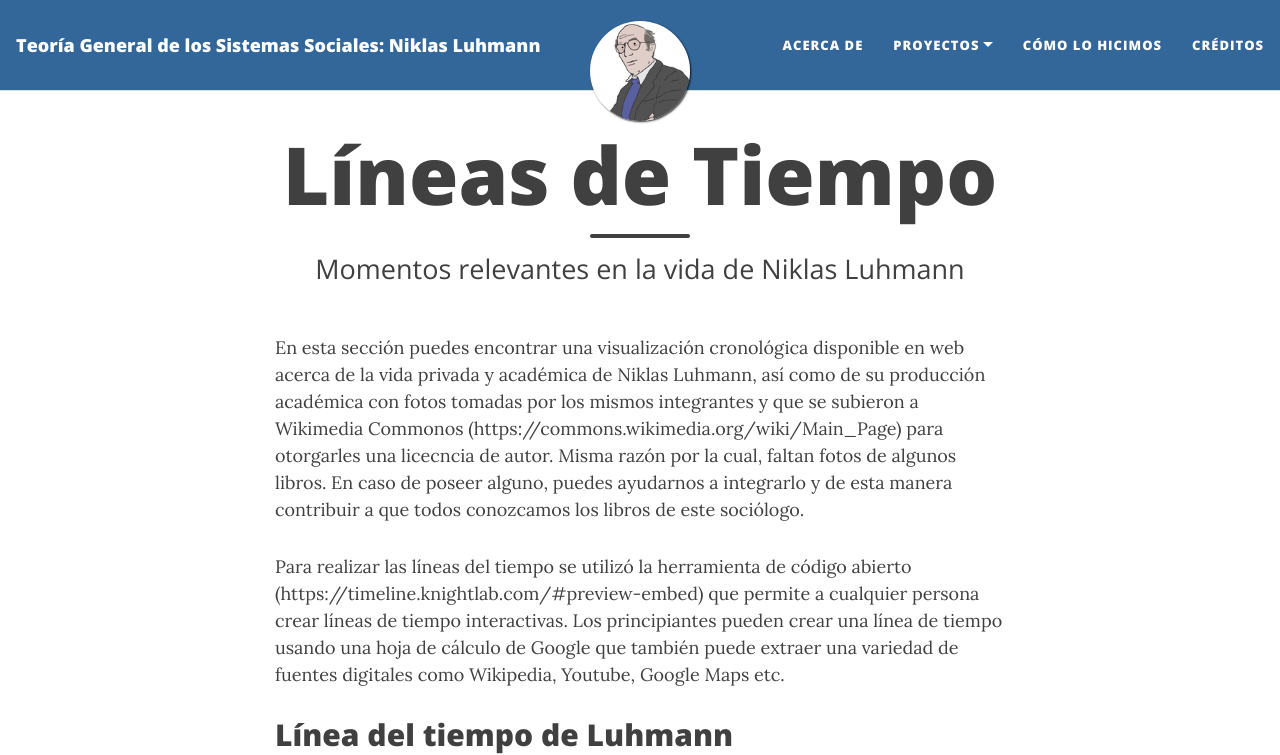
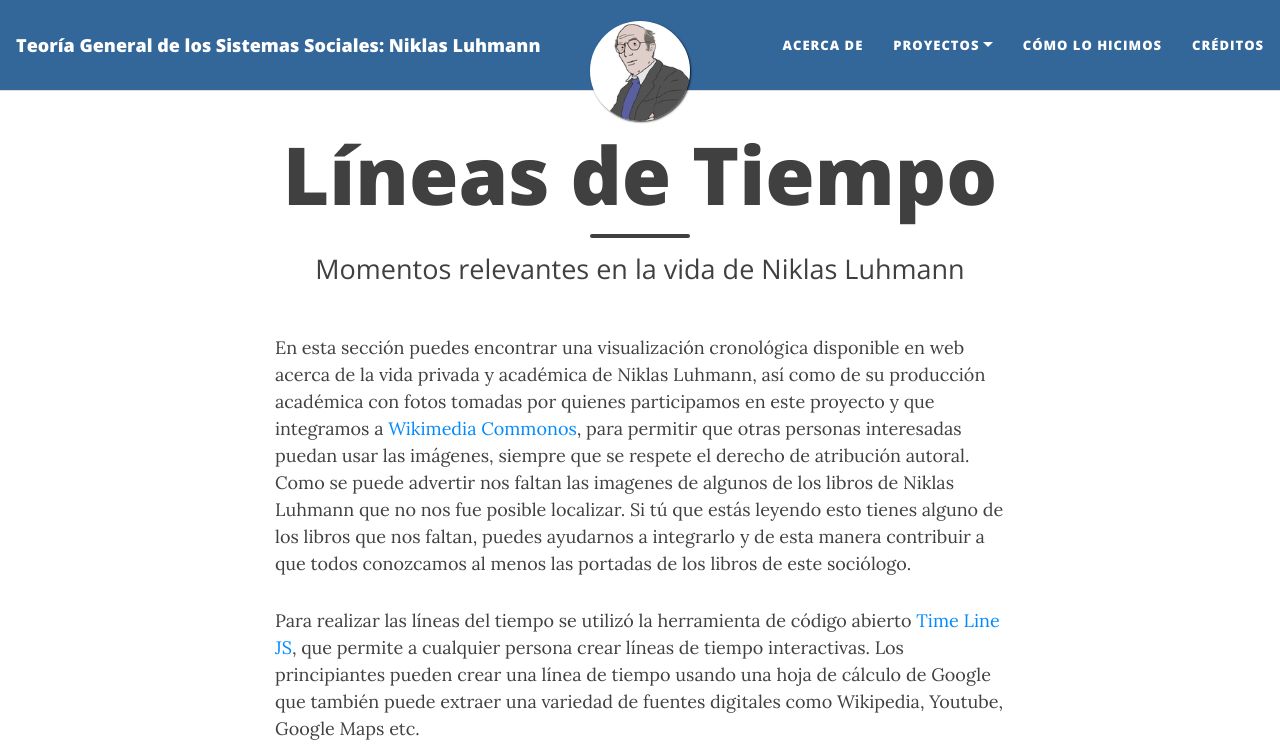
Before and after one commit to rosariorogel/luhmann, a Jekyll site: the page built from _pages/timeline.md, in a window 1280 px wide and 900 px high, cut to the strip 0-755 px from the top of the window. Built offline with Jekyll 4.4.1, drawn with Linux system fonts in a browser that asks for light colours; nearby versions of some CDN libraries; some of the changed text lies outside the part shown.

Commit message:
Time line correcciones

```diff
--- a/_pages/timeline.md
+++ b/_pages/timeline.md
@@ -5,19 +5,18 @@
 permalink: timeline
 ---
 
-En esta sección puedes encontrar una visualización cronológica disponible en web acerca de la vida privada y académica de Niklas Luhmann, así como de su producción académica con fotos tomadas por los mismos integrantes y que se subieron a Wikimedia Commonos (https://commons.wikimedia.org/wiki/Main_Page) para otorgarles una licecncia de autor. Misma razón por la cual, faltan fotos de algunos libros. En caso de poseer alguno, puedes ayudarnos a integrarlo y de esta manera contribuir a que todos conozcamos los libros de este sociólogo.
+En esta sección puedes encontrar una visualización cronológica disponible en web acerca de la vida privada y académica de Niklas Luhmann, así como de su producción académica con fotos tomadas por quienes participamos en este proyecto y que integramos a [Wikimedia Commonos](https://commons.wikimedia.org/wiki/Main_Page), para permitir que otras personas interesadas puedan usar las imágenes, siempre que se respete el derecho de atribución autoral. Como se puede advertir nos faltan las imagenes de algunos de los libros de Niklas Luhmann que no nos fue posible localizar. Si tú que estás leyendo esto tienes alguno de los libros que nos faltan, puedes ayudarnos a integrarlo y de esta manera contribuir a que todos conozcamos al menos las portadas de los libros de este sociólogo.
 
-Para realizar las líneas del tiempo se utilizó la herramienta de código abierto (https://timeline.knightlab.com/#preview-embed) que permite a cualquier persona crear líneas de tiempo interactivas. Los principiantes pueden crear una línea de tiempo usando una hoja de cálculo de Google que también puede extraer una variedad de fuentes digitales como Wikipedia, Youtube, Google Maps etc.
+Para realizar las líneas del tiempo se utilizó la herramienta de código abierto [Time Line JS](https://timeline.knightlab.com/#preview-embed), que permite a cualquier persona crear líneas de tiempo interactivas. Los principiantes pueden crear una línea de tiempo usando una hoja de cálculo de Google que también puede extraer una variedad de fuentes digitales como Wikipedia, Youtube, Google Maps etc.
 
-## Línea del tiempo de Luhmann
+# Línea del tiempo de Luhmann
 
 <iframe src='https://cdn.knightlab.com/libs/timeline3/latest/embed/index.html?source=11djntquCg-T5iJTMu5eHjXSfnEfTMldccdGMaFMZ1rE&font=Default&lang=en&initial_zoom=2&height=650' width='100%' height='650' webkitallowfullscreen mozallowfullscreen allowfullscreen frameborder='0'></iframe>
 
 
-## Línea del tiempo de las obras de Luhmann
+# Línea del tiempo de las obras de Luhmann
 
 <iframe src='https://cdn.knightlab.com/libs/timeline3/latest/embed/index.html?source=1giA-Cl09MNGzFUIIwuSmDV9IXBCQHE4D827rBk3CR8w&font=Default&lang=en&initial_zoom=2&height=650' width='100%' height='650' webkitallowfullscreen mozallowfullscreen allowfullscreen frameborder='0'></iframe>
 
-
 ###
-**Créditos:** Isabel Colin Torres y Thania Hernández Sánchez
+**Créditos:** Isabel Colin Torres y Thania Hernández Sánchez.
```
